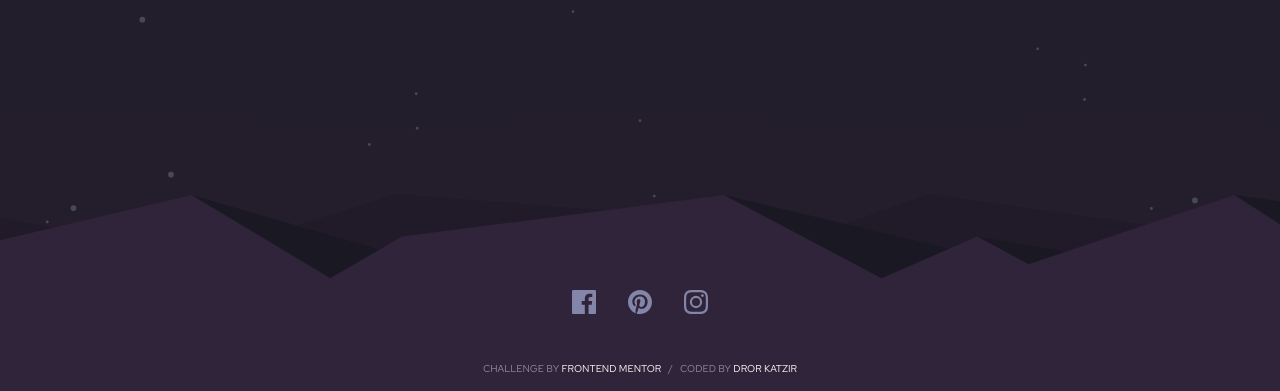
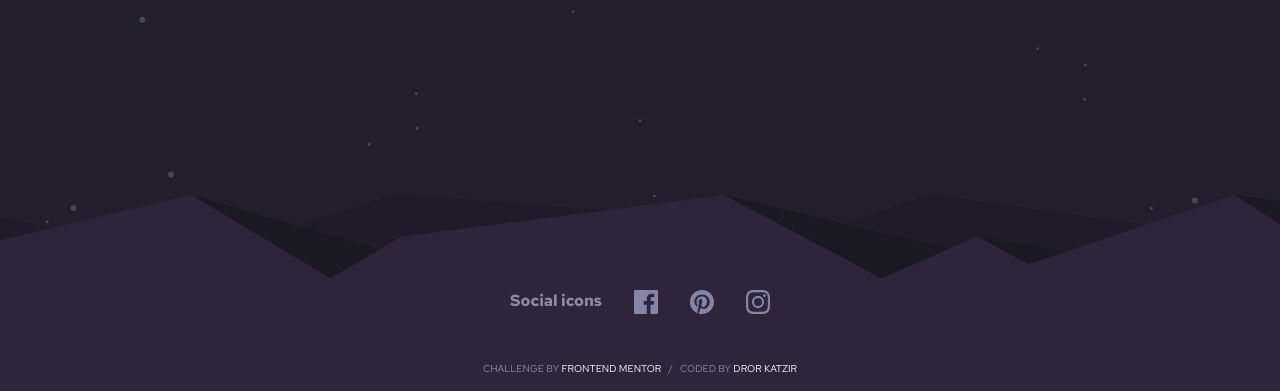
Before and after one commit to DorKatzir/launch-countdown-timer, a plain HTML site: page index.html in a window 1280 px wide. Shown: the part 409-800 px from the top of the page. Drawn offline with Linux system fonts and the light colour scheme.

Commit message:
h2 heading social icons added a fix for html report

```diff
--- a/index.html
+++ b/index.html
@@ -21,6 +21,7 @@
         </main>
         <footer class="bg-hills">
             <section class="social-icons">
+                <h2>Social icons</h2>
                 <!-- Facebook -->
                 <svg class="social-link" xmlns="http://www.w3.org/2000/svg" width="24" height="24"><path fill="var(--Grayish-blue)" d="M22.675 0H1.325C.593 0 0 .593 0 1.325v21.351C0 23.407.593 24 1.325 24H12.82v-9.294H9.692v-3.622h3.128V8.413c0-3.1 1.893-4.788 4.659-4.788 1.325 0 2.463.099 2.795.143v3.24l-1.918.001c-1.504 0-1.795.715-1.795 1.763v2.313h3.587l-.467 3.622h-3.12V24h6.116c.73 0 1.323-.593 1.323-1.325V1.325C24 .593 23.407 0 22.675 0z"/></svg>
                 <!-- Pinterest -->
```
